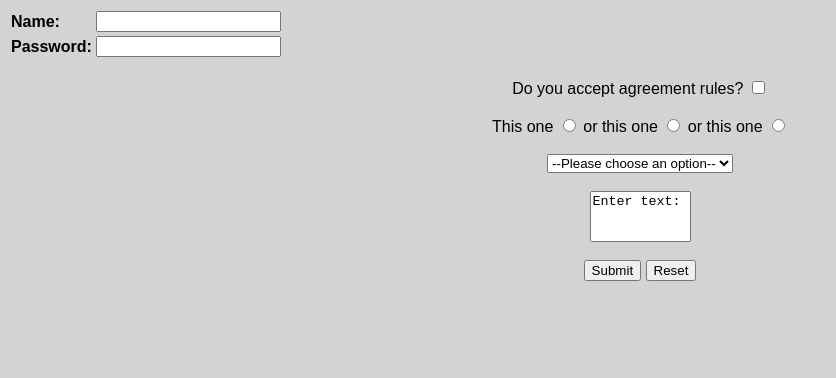
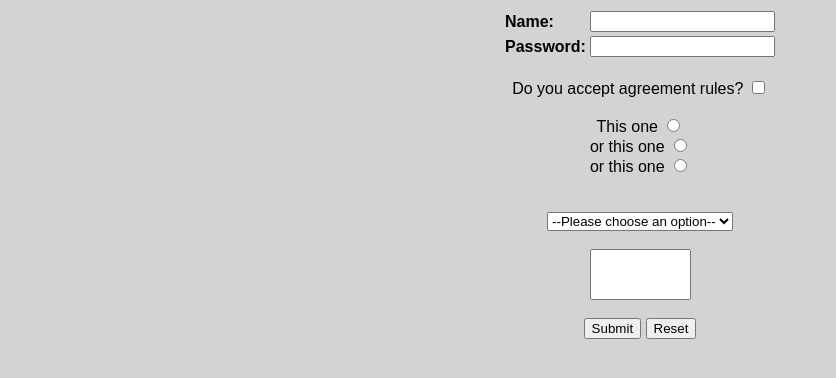
Before and after one commit to Keto1337/TIN, a plain HTML site: page Lab2/TIN_lab2.html in a window 1280 px wide. Shown: the whole page, without its empty margins (0-836 px from the left). Drawn offline with Linux system fonts and the light colour scheme.

Commit message:
Update TIN_lab2.html

```diff
--- a/Lab2/TIN_lab2.html
+++ b/Lab2/TIN_lab2.html
@@ -6,7 +6,7 @@
 	<body>
 
 		<form align="center">
-			<table>
+			<table align="center" id="mandatory">
 				<tr>
 					<th align="left"><label for="name">Name:</label></th>
 					<td><input type="text" name="name"></td>
@@ -19,19 +19,21 @@
 
 			<br>
 
-			<label for="check">Do you accept agreement rules?</label>
+			<label for="check" class="check" id="mandatory">Do you accept agreement rules?</label>
 			<input type="checkbox" name="check"><br><br>
 
-			<label for="radiogroup">This one</label>
+			<div id="radio">
+			<label for="radiogroup" id="other">This one</label>
+			<input type="radio" name="radiogroup"><br>
+			<label for="radiogroup" id="other">or this one</label>
+			<input type="radio" name="radiogroup"><br>
+			<label for="radiogroup" id="other">or this one</label>
 			<input type="radio" name="radiogroup">
-			<label for="radiogroup">or this one</label>
-			<input type="radio" name="radiogroup">
-			<label for="radiogroup">or this one</label>
-			<input type="radio" name="radiogroup">
+			</div>
 
 			<br><br>
 
-			<select name="options">
+			<select name="options" id="mandatory">
 				<option value="">--Please choose an option--</option>
 				<option value="option1">Option1</option>
 				<option value="option2">Option2</option>
@@ -41,7 +43,7 @@
 
 			<br><br>
 
-			<textarea style="resize: none" rows="3" cols="10">Enter text:</textarea>
+			<textarea style="resize: none" rows="3" cols="10" id="other"></textarea>
 
 			<br><br>
 
```
